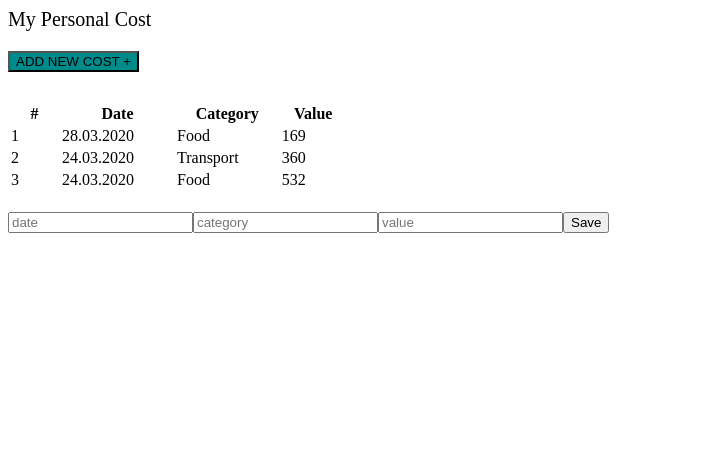
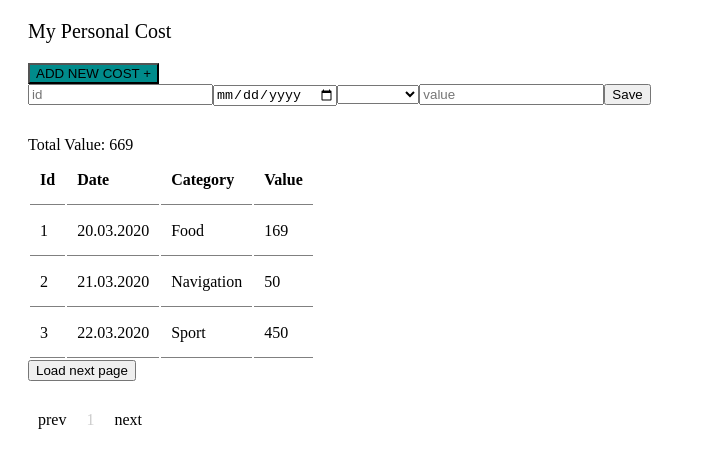
Before and after one commit to 123vika/HomeWorks_VueJS_MyPersonalCosts, a Vue app: page / in a window 1280 px wide. Both pictures are taken after a click on the button "ADD NEW COST +". Shown: the top 468 px of the page, without its empty margins (0-706 px from the left). Built offline with nearby package versions, Linux system fonts and the light colour scheme.

Commit message:
home work 4

```diff
--- a/package.json
+++ b/package.json
@@ -9,7 +9,8 @@
   },
   "dependencies": {
     "core-js": "^3.6.5",
-    "vue": "^2.6.11"
+    "vue": "^2.6.11",
+    "vuex": "^3.6.2"
   },
   "devDependencies": {
     "@vue/cli-plugin-babel": "~4.5.0",
--- a/src/App.vue
+++ b/src/App.vue
@@ -4,63 +4,83 @@
       <header>
         <div :class="[$style.tytle]">My Personal Cost</div>
       </header>
-      <button :class="[$style.newCostBtn]" @click="showFlag = !showFlag">ADD NEW COST +</button>
+      <button :class="[$style.newCostBtn]" @click="showFlag = !showFlag">
+        ADD NEW COST +
+      </button>
+      <div>
+        <add-payment-form
+          :class="[$style.form]"
+          v-show="showFlag"
+          @addNewPayment="addData"
+        />
+      </div>
       <div :class="[$style.content]">
-        <payments-display :list="paymentsList"/>
+        Total Value: {{ getFPV }}
+        <payments-display :class="[$style.list]" :list="currentElements" />
+        <button @click="onLoadNextPage">Load next page</button>
       </div>
-
-      <div>
-        <add-payment-form v-show="showFlag" @addNewPayment="addData"/>
-      </div>
+      <pagination :cur="cur" :n="n" :length="paymentsList.length" @changePage="onChangePage"/>
     </div>
   </div>
 </template>
 
 <script>
-import AddPaymentForm from './components/AddPaymentForm.vue';
-import PaymentsDisplay from './components/PaymentsDisplay.vue';
+import { mapMutations, mapGetters, mapActions } from "vuex";
+import AddPaymentForm from "./components/AddPaymentForm.vue";
+import PaymentsDisplay from "./components/PaymentsDisplay.vue";
+import Pagination from "./components/Pagination.vue";
+
 export default {
-  name: 'App',
+  name: "App",
   components: {
     PaymentsDisplay,
-    AddPaymentForm
+    AddPaymentForm,
+    Pagination
   },
   data() {
     return {
-      paymentsList: [] ,
       showFlag: 0,
-    }
+      cur: 1,
+      n: 5,
+    };
   },
 
   methods: {
+    ...mapMutations(["setPaymentListData", "addDataToPaymentList"]),
+    ...mapActions([
+      "fetchData",
+    ]),
     addData(newPayment) {
       console.log(newPayment);
-      this.paymentsList.push(newPayment);
+      this.addDataToPaymentList(newPayment);
     },
-    fetchData() {
-      return [
-        {
-          date: '28.03.2020',
-          category: 'Food',
-          value: 169
-        },
-        {
-          date: '24.03.2020',
-          category: 'Transport',
-          value: 360
-        },
-        {
-          date: '24.03.2020',
-          category: 'Food',
-          value: 532
-        },
-      ]
+    onChangePage(page) {
+      console.log(page);
+      this.cur = page
+    },
+    onLoadNextPage(){
+       this.$store.dispatch('fetchData', 2);
     }
+
+  },
+  computed: {
+    ...mapGetters({
+      paymentsList: "getPaymentsList",
+
+      }),
+    getFPV() {
+      return this.$store.getters.getFullPaymentValue;
+    },
+    currentElements() {
+      const { n, cur } = this;
+      return this.paymentsList.slice(n * (cur - 1), n * (cur - 1) + n);
+    },
   },
   created() {
-    this.paymentsList = this.fetchData();
+    this.$store.dispatch('fetchData', 1);
+    console.log(this.paymentsList);
   },
-}
+};
 </script>
 
 <style lang="scss" module>
@@ -75,6 +95,7 @@ export default {
 .wrapper {
   display: block;
   height: 100%;
+  margin: 20px;
 }
 .tytle {
   font-size: 20px;
@@ -83,12 +104,15 @@ export default {
   padding-top: 30px;
   margin-bottom: 20px;
 }
-
 .newCostBtn {
   margin-top: 20px;
   background-color: darkcyan;
 }
-td {
-  padding-right: 40px;
+td,
+th {
+  border-bottom: 1px solid gray;
+  padding: 15px 10px;
+  text-align: left;
 }
+
 </style>
--- a/src/components/AddPaymentForm.vue
+++ b/src/components/AddPaymentForm.vue
@@ -1,13 +1,20 @@
 <template>
   <div>
-    <input type="text" v-model="date" placeholder="date" />
-    <input type="text" v-model="category" placeholder="category" />
-    <input type="text" v-model="value" placeholder="value" />
+    <input type="text" v-model="id" placeholder="id" />
+    <input type="date" v-model="date" placeholder="date" />
+    <select v-model="category" v-if="options">
+      <option v-for="option in options" :key="option">
+        {{ option }}
+      </option>
+    </select>
+    <input type="number" v-model.number="value" placeholder="value" />
     <button @click="onSave">Save</button>
   </div>
 </template>
 
 <script>
+import {mapActions, mapMutations, mapGetters} from 'vuex';
+
 export default {
   name: "AddPaymentForm",
   data() {
@@ -15,9 +22,11 @@ export default {
       date: "",
       category: "",
       value: "",
+      id: ''
     };
   },
   computed: {
+    ...mapGetters(["getDataFromForm"]),//!!!!!!!!!!!!!!!
     getCurrentDate() {
       const today = new Date();
       const day = today.getDate();
@@ -25,24 +34,32 @@ export default {
       const year = today.getFullYear();
       return `${day}.${month}.${year}`;
     },
+    options(){
+      return this.$store.getters.getCategories;
+    },
+    getId(){
+      return String(Math.random()*100);
+    }
   },
   methods: {
+    ...mapActions([
+      'fetchCategoryList', "addFromForm"
+    ]),
+    ...mapMutations([ "addDataFromForm"]),//!!!!!!!!!!!!!
     onSave() {
-      const { value, category } = this;
+      const { value, category} = this;
       const data = {
+        id: this.id || this.getId,
         date: this.date || this.getCurrentDate,
         category,
         value,
       };
-      // console.log('emit: addNewPayment', data);
       this.$emit("addNewPayment", data);
+      this.addFromForm(data); //!!!!!!!!!!!
     },
+  },
+  created() {
+    this.fetchCategoryList();
   },
 };
 </script>
-
-<style lang="sass">
-// .form {
-// display: none;
-// }
-</style>
--- /dev/null
+++ b/src/components/Pagination.vue
@@ -0,0 +1,49 @@
+<template>
+  <div class="pagination-wrapper">
+    <div @click="onClick(cur - 1)">prev</div>
+    <div class="page" :class="{'active' : cur===page}" v-for="page in amount" :key="page" @click="onClick(page)">
+      {{ page }}
+    </div>
+    <div @click="onClick(cur + 1)">next</div>
+  </div>
+</template>
+
+<script>
+export default {
+  name: 'Pagination',
+  props:{
+    length: Number,
+    n: {          // к-во выводимых элементов на странице
+      type: Number,
+      default: 5    // по умолчанию 5 элемента
+    },
+    cur: Number
+  },
+  computed: {
+    amount(){
+      return Math.ceil(this.length / this.n) // округление в большую сторону к-во элементов на странице может быть меньше, но страница будет.
+    },
+  },
+  methods: {
+    onClick(page){
+      if(page < 1 || page > this.amount){
+        return;
+      }else{
+        this.$emit('changePage', page);
+      }
+    },
+  },
+};
+</script>
+
+<style lang="scss">
+.pagination-wrapper {
+  display: flex;
+  & > div {
+    padding: 10px;
+    &.active {
+      color: #ccc;
+    }
+  }
+}
+</style>
--- a/src/components/PaymentsDisplay.vue
+++ b/src/components/PaymentsDisplay.vue
@@ -3,7 +3,7 @@
     <table >
       <thead>
         <tr>
-          <th>#</th>
+          <th>Id</th>
           <th>Date</th>
           <th>Category</th>
           <th>Value</th>
@@ -11,7 +11,7 @@
       </thead>
       <tbody >
         <tr class="item" v-for="(item, idx) in list" :key="idx">
-          <td>{{ idx + 1 }}</td>
+          <td>{{ item.id }}</td>
           <td>{{ item.date }}</td>
           <td>{{ item.category }}</td>
           <td>{{ item.value }}</td>
@@ -32,7 +32,3 @@ export default {
   },
 };
 </script>
-
-
-<style scoped lang="scss">
-</style>
--- /dev/null
+++ b/src/data.js
@@ -0,0 +1,13 @@
+const data = {
+  "page1": [
+    { "id": 1, "date": "20.03.2020", "category": "Food", "value": 169 },
+    { "id": 2, "date": "21.03.2020", "category": "Navigation", "value": 50 },
+    { "id": 3, "date": "22.03.2020", "category": "Sport", "value": 450 }
+  ],
+  "page2": [
+    { "id": 4, "date": "23.03.2020", "category": "Entertaiment", "value": 969 },
+    { "id": 5, "date": "24.03.2020", "category": "Education", "value": 1500 },
+    { "id": 6, "date": "25.03.2020", "category": "Food", "value": 200 }
+  ],
+};
+export {data};
--- a/src/main.js
+++ b/src/main.js
@@ -1,8 +1,11 @@
-import Vue from 'vue'
-import App from './App.vue'
+import Vue from 'vue';
+import App from './App.vue';
+import store from './store';
 
-Vue.config.productionTip = false
+
+Vue.config.productionTip = false;
 
 new Vue({
   render: h => h(App),
-}).$mount('#app')
+  store,
+}).$mount('#app');
--- /dev/null
+++ b/src/store/index.js
@@ -0,0 +1,67 @@
+import Vue from "vue";
+import Vuex from "vuex";
+import { data } from "../data";
+Vue.use(Vuex);
+
+export default new Vuex.Store({
+  state: {
+    paymentsList: [],
+    categories: [],
+  },
+  mutations: {
+    setPaymentListData(state, payload) {
+      state.paymentsList = [...state.paymentsList, ...payload];
+    },
+    addDataToPaymentList(state, payload) {
+      state.paymentsList.push(payload);
+
+    },
+    setCategoriesListData(state, payload) {
+      state.categories = payload;
+    },
+    addDataFromForm(state, data){
+      state.paymentsList.push(data);
+    }
+  },
+  getters: {
+    getPaymentsList: state => state.paymentsList,
+    getFullPaymentValue: state => {
+      return state.paymentsList.reduce((res, cur) => res + cur.value, 0);
+    },
+    getCategories: state => state.categories,
+    getDataFromForm: ({paymentsList}) => paymentsList.dataFromForm, //
+  },
+  actions: {
+    fetchData({
+      commit
+    }, pageNumber) {
+      if (this.state.paymentsList.length === (3 * pageNumber)) {
+        return ;
+      }else{
+        return new Promise((resolve) => {
+          setTimeout(() => {
+          console.log(data[`page${pageNumber}`]);
+            resolve(data[`page${pageNumber}`]);
+          }, 500);
+        }).then(res => commit('setPaymentListData', res));
+      }
+    },
+
+    fetchCategoryList({
+      commit
+    }) {
+      return new Promise((resolve) => {
+        setTimeout(() => {
+          const categories = ['Sport', 'Food', 'Education', 'Internet', 'Other'];
+          resolve(categories);
+        }, 500);
+      }).then(res => commit('setCategoriesListData', res));
+    },
+
+    addFromForm({commit}, data){
+      const newData = {...data};
+      commit("addDataFromForm", newData);
+      console.log(commit, newData, "I'm here");
+    }
+  }
+});
```
Also changed, not shown: src/store/dist/index.dev.js (added), 1 other file (tests, documents, lock files or other folders).
